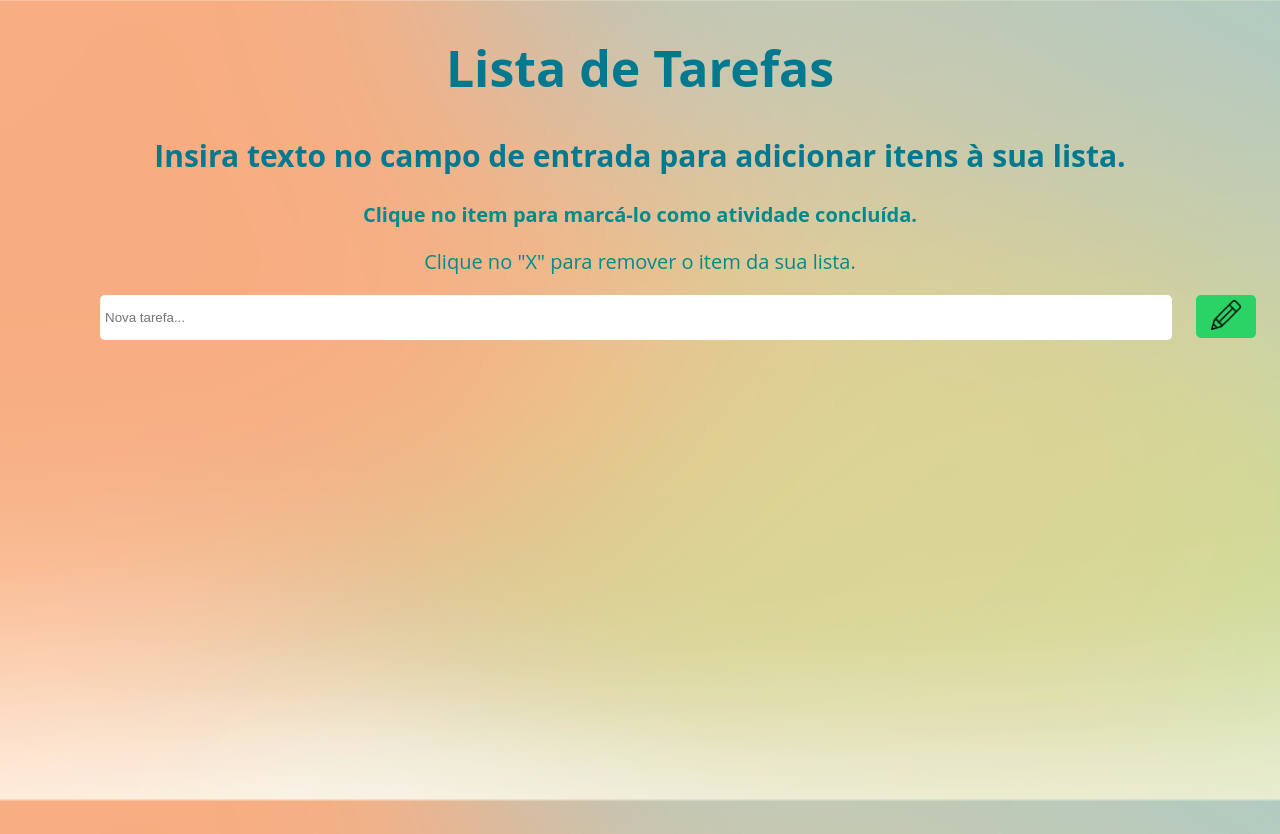
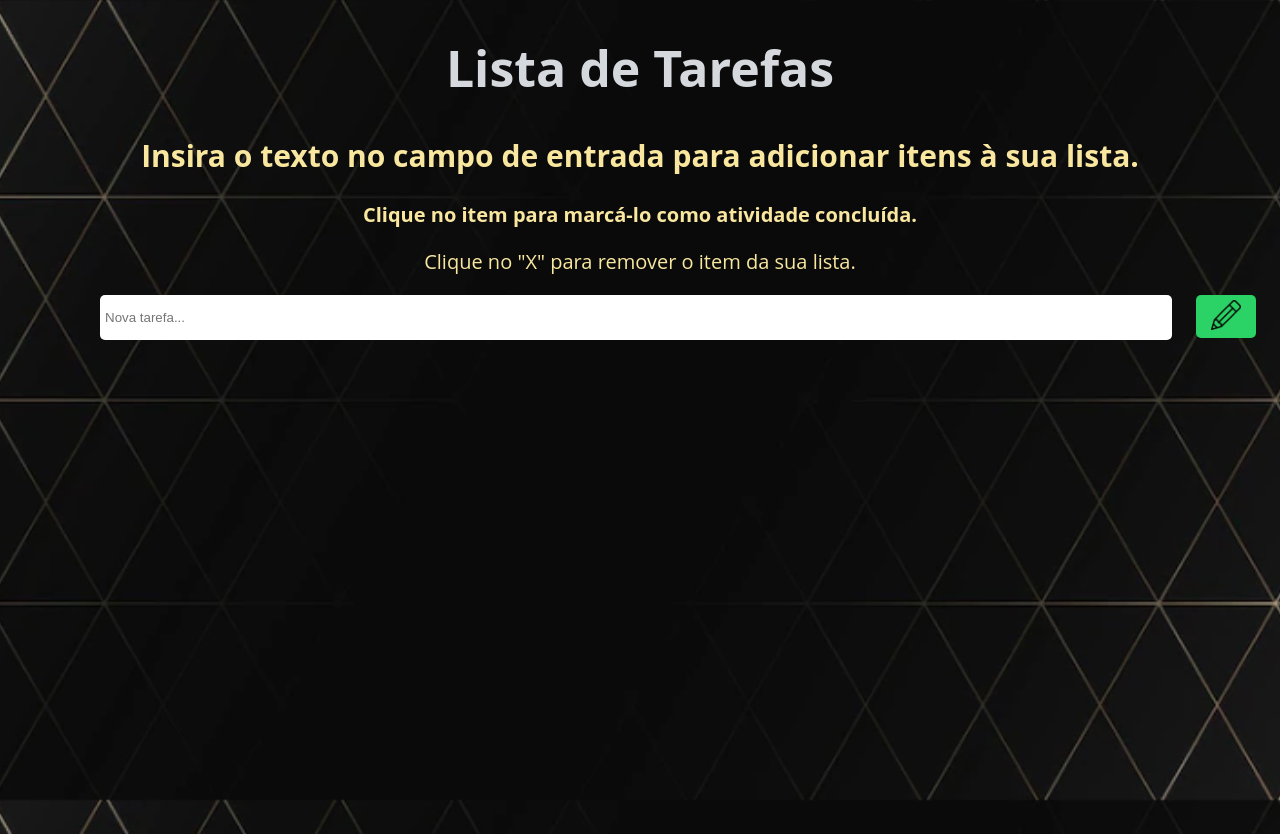
Before and after one commit to fabianodsa/lista-de-tarefas, a plain HTML site: page index.html in a window 1280 px wide. Drawn offline with Linux system fonts and the light colour scheme.

Commit message:
Finalizando a estilização da página

```diff
--- a/index.html
+++ b/index.html
@@ -13,7 +13,7 @@
             </div>
 
             <div>
-                <h2>Insira texto no campo de entrada para adicionar itens à sua lista.</h2>
+                <h2>Insira o texto no campo de entrada para adicionar itens à sua lista.</h2>
                 <h3>Clique no item para marcá-lo como atividade concluída.</h3>
                 <p>Clique no "X" para remover o item da sua lista.</p>
             </div>
--- a/style.css
+++ b/style.css
@@ -6,7 +6,7 @@ body, html {
 }
 
 .bg {
-    background-image: url("img/background.png");
+    background-image: url("img/imagem5.png");
     background-repeat: no-repeat;
     background-size: cover;
     background-position: center;
@@ -23,18 +23,18 @@ body, html {
 }
 
 h1 {
-    color: #02798F;
+    color: #D5D8DC;
     font-size: 50px;
 }
 
 h2 {
     font-size: 30px;
-    color: #02798F;
+    color: #F9E79F;
 }
 
 h3 , p {
     font-size: 20px;
-    color: darkcyan;
+    color: #F9E79F;
 }
 
 #enter {
```
Also changed, not shown: img/imagem5.png (added).
